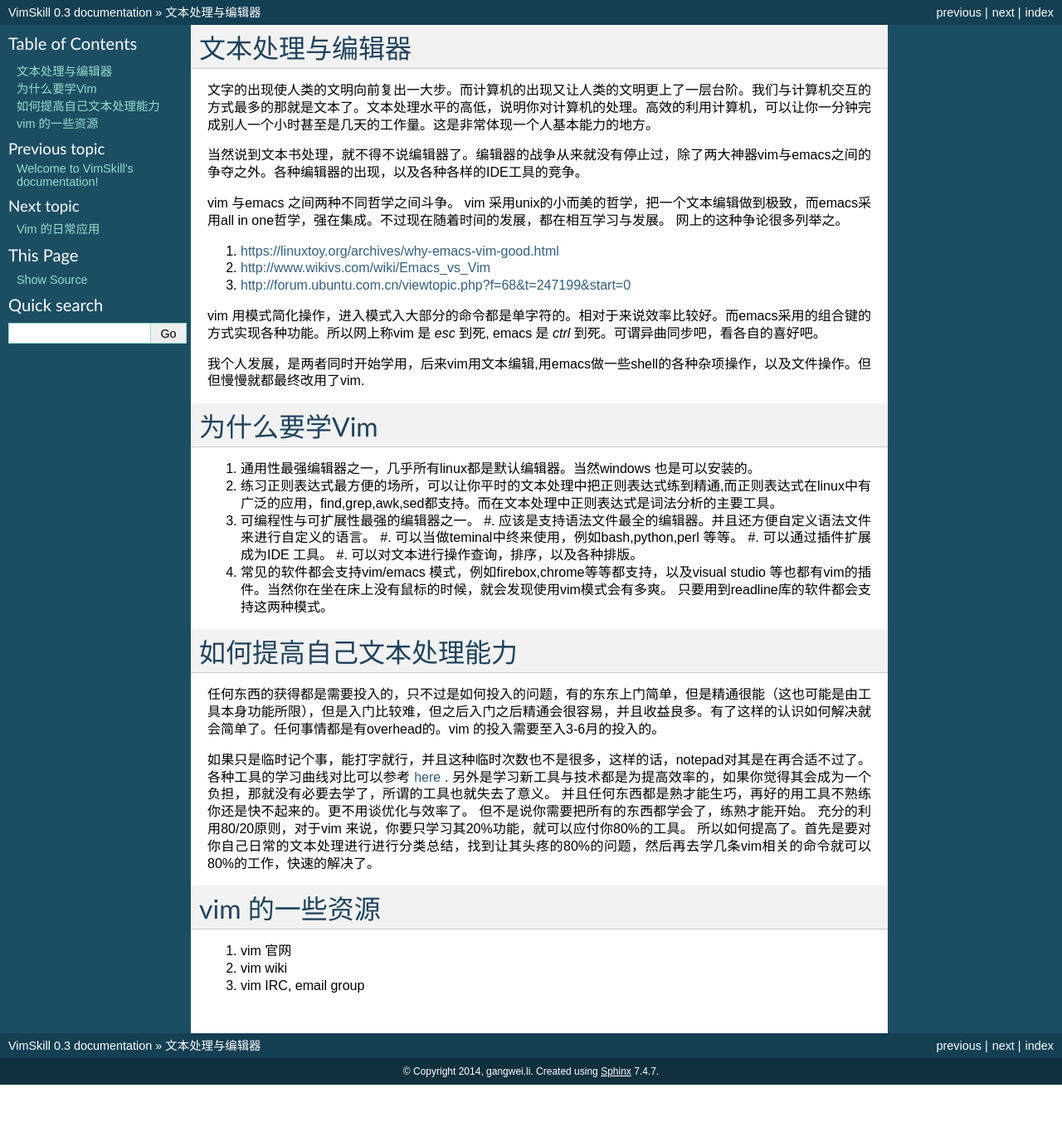
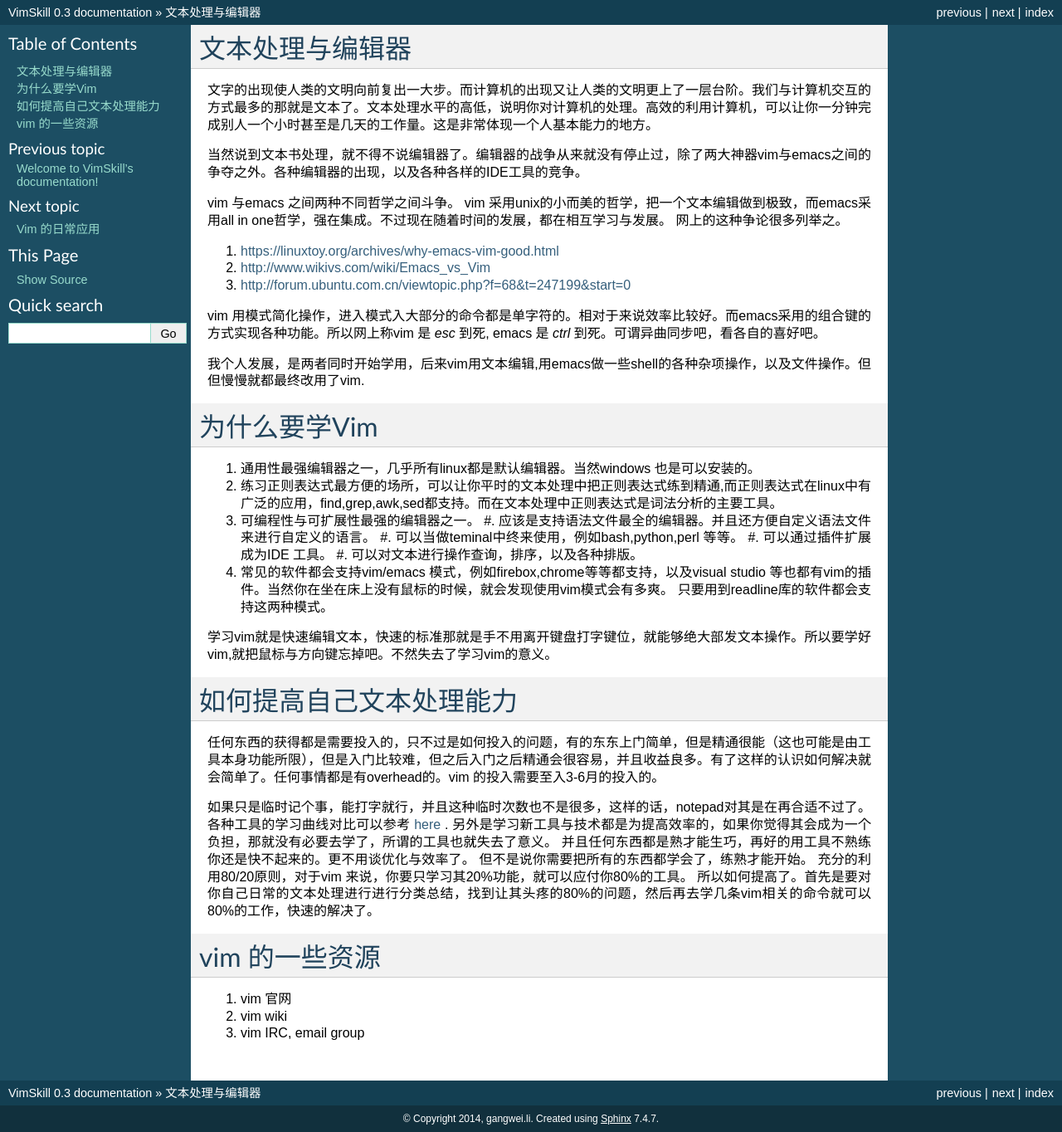
Before and after one commit to gwli/VimSkill, a Sphinx documentation site: the page built from source/Introduction.rst, in a window 1280 px wide. Shown: the whole page at 83% size. Built offline with Sphinx 7.4.7, drawn with Linux system fonts in a browser that asks for light colours; before the commit the page ends 1307 px from its top, so only the background shows below that.

Commit message:
vim 的坏毛病

```diff
--- a/source/Introduction.rst
+++ b/source/Introduction.rst
@@ -30,6 +30,9 @@
    #. 可以对文本进行操作查询，排序，以及各种排版。
 #. 常见的软件都会支持vim/emacs 模式，例如firebox,chrome等等都支持，以及visual studio 等也都有vim的插件。当然你在坐在床上没有鼠标的时候，就会发现使用vim模式会有多爽。 只要用到readline库的软件都会支持这两种模式。
 
+
+学习vim就是快速编辑文本，快速的标准那就是手不用离开键盘打字键位，就能够绝大部发文本操作。所以要学好vim,就把鼠标与方向键忘掉吧。不然失去了学习vim的意义。
+
 如何提高自己文本处理能力
 ========================
 
```
